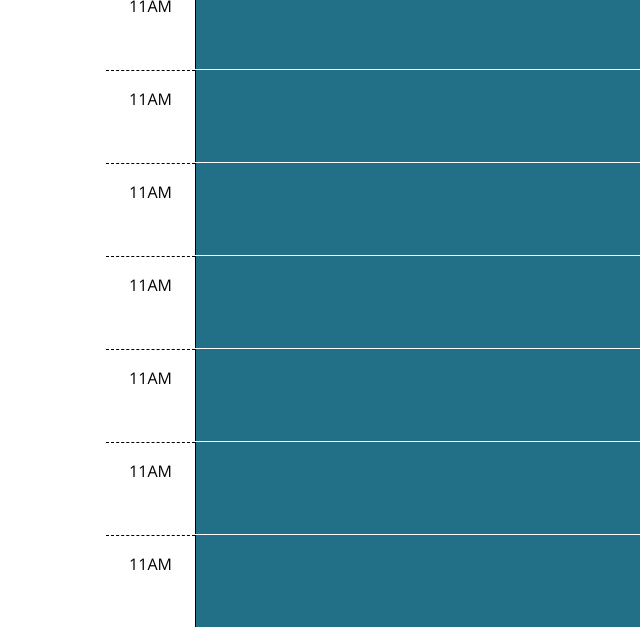
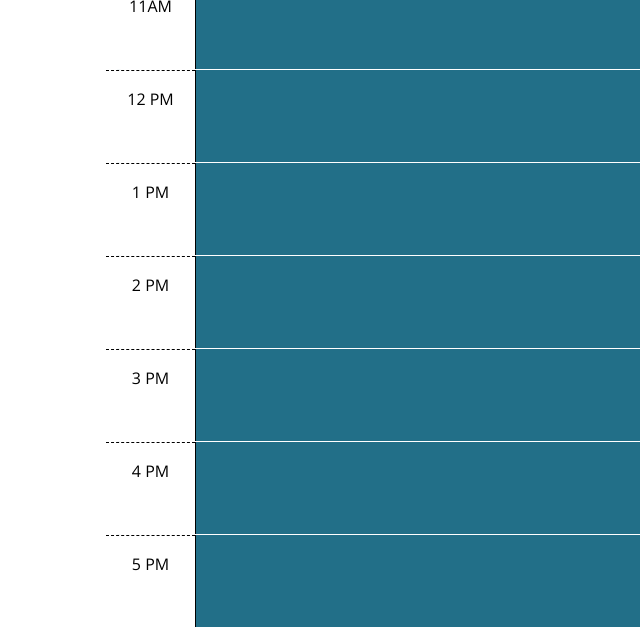
Before and after one commit to mcgrane18482/05-work-day-scheduler, a plain HTML site: page index.html in a window 1280 px wide. Shown: the part 512-1139 px from the top of the page, 0-640 px from the left. Drawn offline with nearby package versions, Linux system fonts and the light colour scheme.

Commit message:
updated README with description and screenshot of webpage

```diff
--- a/index.html
+++ b/index.html
@@ -19,7 +19,6 @@
       rel="stylesheet"
     />
     <link rel="stylesheet" href="style.css" />
-    <script src="https://code.jquery.com/jquery-3.7.0.min.js" integrity="sha256-2Pmvv0kuTBOenSvLm6bvfBSSHrUJ+3A7x6P5Ebd07/g=" crossorigin="anonymous"></script>
     <script src="https://cdnjs.cloudflare.com/ajax/libs/dayjs/1.11.8/dayjs.min.js" integrity="sha512-af90l7+r/ujCury3kqomcoZ4aNuC4JP0xUUU682bqlRCLLvGJrc9L82zONFccLWmxcMXSqO9d6C7Rr39EkbT3Q==" crossorigin="anonymous" referrerpolicy="no-referrer"></script>
     <title>Work Day Scheduler</title>
   </head>
@@ -31,17 +30,6 @@
       <p id="currentDay" class="lead"></p>
     </header>
     <div id = "main" class="container-lg px-5">
-      <!-- Use class for "past", "present", and "future" to apply styles to the
-        time-block divs accordingly. The javascript will need to do this by
-        adding/removing these classes on each div by comparing the hour in the
-        id to the current hour. The html provided below is meant to be an example
-        demonstrating how the css provided can be leveraged to create the
-        desired layout and colors. The html below should be removed or updated
-        in the finished product. Remember to delete this comment once the
-        code is implemented.
-        -->
-
-      <!-- Example of a past time block. The "past" class adds a gray background color. -->
       <div id="hour-9" class="row time-block">
         <div class="col-2 col-md-1 hour text-center py-3">9AM</div>
         <textarea class="col-8 col-md-10 description" rows="3"> </textarea>
@@ -50,7 +38,6 @@
         </button>
       </div>
 
-      <!-- Example of a a present time block. The "present" class adds a red background color. -->
       <div id="hour-10" class="row time-block">
         <div class="col-2 col-md-1 hour text-center py-3">10AM</div>
         <textarea class="col-8 col-md-10 description" rows="3"> </textarea>
@@ -59,7 +46,6 @@
         </button>
       </div>
 
-      <!-- Example of a future time block. The "future" class adds a green background color. -->
       <div id="hour-11" class="row time-block">
         <div class="col-2 col-md-1 hour text-center py-3">11AM</div>
         <textarea class="col-8 col-md-10 description" rows="3"> </textarea>
@@ -69,16 +55,15 @@
       </div>
 
       <div id="hour-12" class="row time-block">
-        <div class="col-2 col-md-1 hour text-center py-3">11AM</div>
+        <div class="col-2 col-md-1 hour text-center py-3">12 PM</div>
         <textarea class="col-8 col-md-10 description" rows="3"> </textarea>
         <button class="btn saveBtn col-2 col-md-1" aria-label="save">
           <i class="fas fa-save" aria-hidden="true"></i>
         </button>
       </div>
 
-
       <div id="hour-13" class="row time-block">
-        <div class="col-2 col-md-1 hour text-center py-3">11AM</div>
+        <div class="col-2 col-md-1 hour text-center py-3">1 PM</div>
         <textarea class="col-8 col-md-10 description" rows="3"> </textarea>
         <button class="btn saveBtn col-2 col-md-1" aria-label="save">
           <i class="fas fa-save" aria-hidden="true"></i>
@@ -86,7 +71,7 @@
       </div>
 
       <div id="hour-14" class="row time-block">
-        <div class="col-2 col-md-1 hour text-center py-3">11AM</div>
+        <div class="col-2 col-md-1 hour text-center py-3">2 PM</div>
         <textarea class="col-8 col-md-10 description" rows="3"> </textarea>
         <button class="btn saveBtn col-2 col-md-1" aria-label="save">
           <i class="fas fa-save" aria-hidden="true"></i>
@@ -94,7 +79,7 @@
       </div>
 
       <div id="hour-15" class="row time-block">
-        <div class="col-2 col-md-1 hour text-center py-3">11AM</div>
+        <div class="col-2 col-md-1 hour text-center py-3">3 PM</div>
         <textarea class="col-8 col-md-10 description" rows="3"> </textarea>
         <button class="btn saveBtn col-2 col-md-1" aria-label="save">
           <i class="fas fa-save" aria-hidden="true"></i>
@@ -102,7 +87,7 @@
       </div>
 
       <div id="hour-16" class="row time-block">
-        <div class="col-2 col-md-1 hour text-center py-3">11AM</div>
+        <div class="col-2 col-md-1 hour text-center py-3">4 PM</div>
         <textarea class="col-8 col-md-10 description" rows="3"> </textarea>
         <button class="btn saveBtn col-2 col-md-1" aria-label="save">
           <i class="fas fa-save" aria-hidden="true"></i>
@@ -110,7 +95,7 @@
       </div>
 
       <div id="hour-17" class="row time-block">
-        <div class="col-2 col-md-1 hour text-center py-3">11AM</div>
+        <div class="col-2 col-md-1 hour text-center py-3">5 PM</div>
         <textarea class="col-8 col-md-10 description" rows="3"> </textarea>
         <button class="btn saveBtn col-2 col-md-1" aria-label="save">
           <i class="fas fa-save" aria-hidden="true"></i>
--- a/script.js
+++ b/script.js
@@ -23,7 +23,7 @@ $("#hour-14 .description").val(localStorage.getItem("hour-14"))
 $("#hour-15 .description").val(localStorage.getItem("hour-15"))
 $("#hour-16 .description").val(localStorage.getItem("hour-16"))
 $("#hour-17 .description").val(localStorage.getItem("hour-17"))
-
+// Color code the time blocks according to past present or future
 $(".time-block").each(function(){
   var blockTime = parseInt($(this).attr("id").split("-")[1])
   if(blockTime<currentHour){
```
Also changed, not shown: assets/work-day-scheduler-screenshot.png (added), 1 other file.
